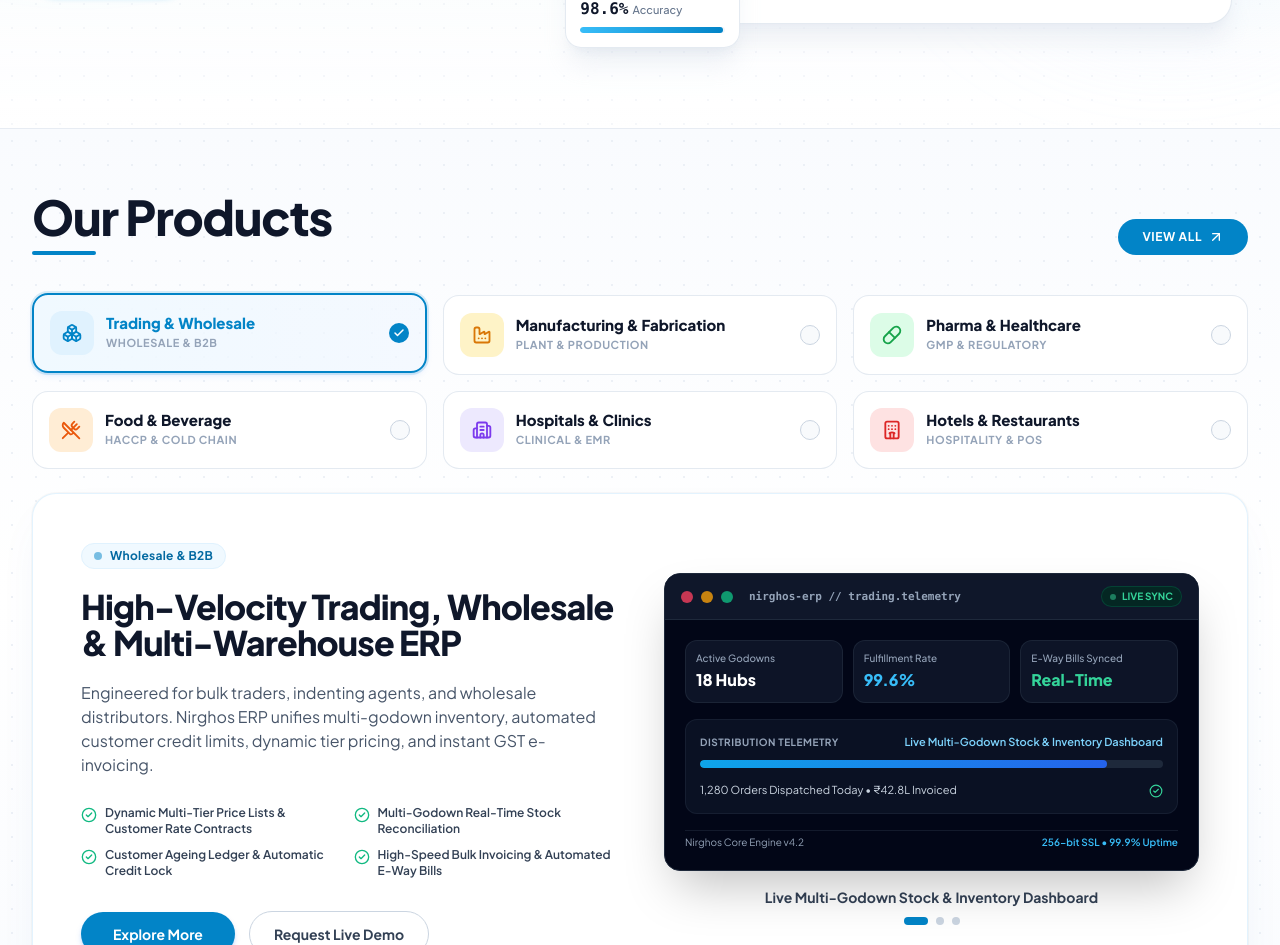
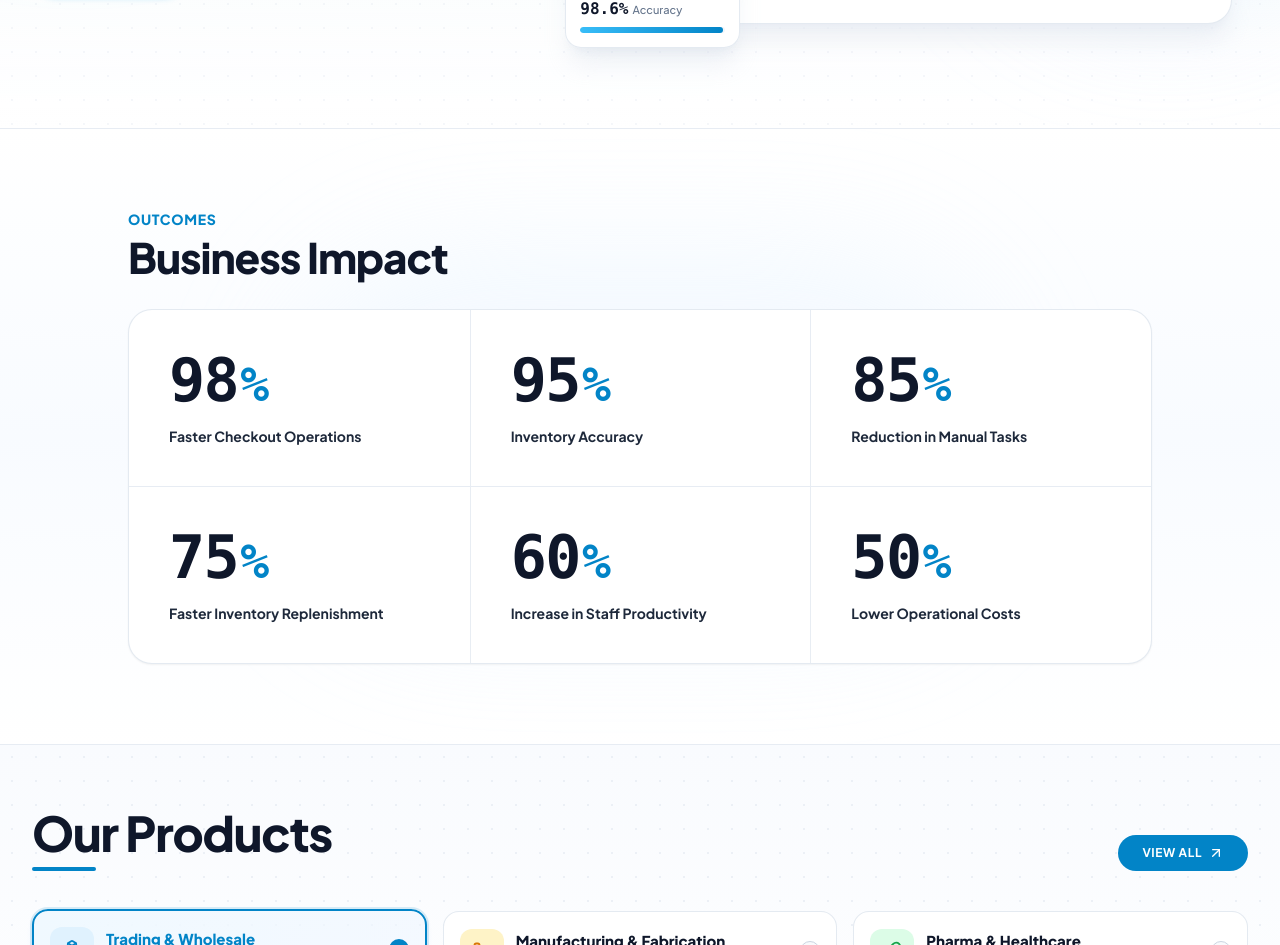
Before and after one commit to bhardakuldip0107-cell/nirghos-erp, a React (Vite) app: page / in a window 1280 px wide. Shown: the part 2900-3845 px from the top of the page. Built offline with nearby package versions, Linux system fonts and the light colour scheme.

Commit message:
feat(home): add OUTCOMES Business Impact metrics section below AI retail platform

```diff
--- a/src/pages/Home/Home.jsx
+++ b/src/pages/Home/Home.jsx
@@ -1942,6 +1942,136 @@ export const Home = () => {
       </section>
 
       {/* ========================================================================= */}
+      {/* 2.6 OUTCOMES - BUSINESS IMPACT (EXACT MATCH TO USER SCREENSHOT)            */}
+      {/* ========================================================================= */}
+      <section id="business-impact-section" className="py-12 sm:py-16 lg:py-20 bg-gradient-to-b from-white via-[#f8fbff] to-white relative overflow-hidden border-b border-slate-200/80">
+
+        {/* Soft Background Radial Ambient Tint matching screenshot */}
+        <div className="absolute top-1/2 left-1/2 -translate-x-1/2 -translate-y-1/2 w-[700px] h-[350px] bg-sky-100/30 rounded-full blur-3xl pointer-events-none"></div>
+
+        <div className="relative max-w-[1440px] mx-auto px-4 sm:px-6 lg:px-8">
+          <div className="max-w-5xl mx-auto">
+
+            {/* Header: Left-Aligned 'OUTCOMES' Badge & 'Business Impact' Title */}
+            <div className="mb-6 sm:mb-8 text-left">
+              <span className="text-xs sm:text-sm font-black uppercase tracking-wider text-[#0284c7] block mb-2">
+                Outcomes
+              </span>
+              <h2 className="text-3xl sm:text-4xl lg:text-[42px] font-black text-slate-900 tracking-tight leading-tight">
+                Business Impact
+              </h2>
+            </div>
+
+            {/* 2 x 3 Grid Card (Exact visual border and styling as user screenshot) */}
+            <div className="rounded-2xl sm:rounded-3xl border border-slate-200/90 bg-white shadow-sm overflow-hidden divide-y divide-slate-200/80">
+
+              {/* Row 1: 3 Metrics */}
+              <div className="grid grid-cols-1 sm:grid-cols-2 lg:grid-cols-3 divide-y sm:divide-y-0 sm:divide-x divide-slate-200/80">
+
+                {/* Metric 1: 98% Faster Checkout Operations */}
+                <div className="p-6 sm:p-8 lg:p-10 flex flex-col justify-center text-left hover:bg-sky-50/20 transition-colors">
+                  <div className="flex items-baseline">
+                    <span className="text-4xl sm:text-5xl lg:text-6xl font-black text-slate-900 font-mono tracking-tight leading-none">
+                      <AnimatedCounter target={98} duration={2000} />
+                    </span>
+                    <span className="text-3xl sm:text-4xl lg:text-5xl font-black text-[#0284c7] font-mono leading-none ml-0.5">
+                      %
+                    </span>
+                  </div>
+                  <span className="text-xs sm:text-sm font-bold text-slate-800 mt-3 sm:mt-4 block leading-snug">
+                    Faster Checkout Operations
+                  </span>
+                </div>
+
+                {/* Metric 2: 95% Inventory Accuracy */}
+                <div className="p-6 sm:p-8 lg:p-10 flex flex-col justify-center text-left hover:bg-sky-50/20 transition-colors">
+                  <div className="flex items-baseline">
+                    <span className="text-4xl sm:text-5xl lg:text-6xl font-black text-slate-900 font-mono tracking-tight leading-none">
+                      <AnimatedCounter target={95} duration={2000} />
+                    </span>
+                    <span className="text-3xl sm:text-4xl lg:text-5xl font-black text-[#0284c7] font-mono leading-none ml-0.5">
+                      %
+                    </span>
+                  </div>
+                  <span className="text-xs sm:text-sm font-bold text-slate-800 mt-3 sm:mt-4 block leading-snug">
+                    Inventory Accuracy
+                  </span>
+                </div>
+
+                {/* Metric 3: 85% Reduction in Manual Tasks */}
+                <div className="p-6 sm:p-8 lg:p-10 flex flex-col justify-center text-left sm:col-span-2 lg:col-span-1 border-t sm:border-t-0 hover:bg-sky-50/20 transition-colors">
+                  <div className="flex items-baseline">
+                    <span className="text-4xl sm:text-5xl lg:text-6xl font-black text-slate-900 font-mono tracking-tight leading-none">
+                      <AnimatedCounter target={85} duration={2000} />
+                    </span>
+                    <span className="text-3xl sm:text-4xl lg:text-5xl font-black text-[#0284c7] font-mono leading-none ml-0.5">
+                      %
+                    </span>
+                  </div>
+                  <span className="text-xs sm:text-sm font-bold text-slate-800 mt-3 sm:mt-4 block leading-snug">
+                    Reduction in Manual Tasks
+                  </span>
+                </div>
+
+              </div>
+
+              {/* Row 2: 3 Metrics */}
+              <div className="grid grid-cols-1 sm:grid-cols-2 lg:grid-cols-3 divide-y sm:divide-y-0 sm:divide-x divide-slate-200/80">
+
+                {/* Metric 4: 75% Faster Inventory Replenishment */}
+                <div className="p-6 sm:p-8 lg:p-10 flex flex-col justify-center text-left hover:bg-sky-50/20 transition-colors">
+                  <div className="flex items-baseline">
+                    <span className="text-4xl sm:text-5xl lg:text-6xl font-black text-slate-900 font-mono tracking-tight leading-none">
+                      <AnimatedCounter target={75} duration={2000} />
+                    </span>
+                    <span className="text-3xl sm:text-4xl lg:text-5xl font-black text-[#0284c7] font-mono leading-none ml-0.5">
+                      %
+                    </span>
+                  </div>
+                  <span className="text-xs sm:text-sm font-bold text-slate-800 mt-3 sm:mt-4 block leading-snug">
+                    Faster Inventory Replenishment
+                  </span>
+                </div>
+
+                {/* Metric 5: 60% Increase in Staff Productivity */}
+                <div className="p-6 sm:p-8 lg:p-10 flex flex-col justify-center text-left hover:bg-sky-50/20 transition-colors">
+                  <div className="flex items-baseline">
+                    <span className="text-4xl sm:text-5xl lg:text-6xl font-black text-slate-900 font-mono tracking-tight leading-none">
+                      <AnimatedCounter target={60} duration={2000} />
+                    </span>
+                    <span className="text-3xl sm:text-4xl lg:text-5xl font-black text-[#0284c7] font-mono leading-none ml-0.5">
+                      %
+                    </span>
+                  </div>
+                  <span className="text-xs sm:text-sm font-bold text-slate-800 mt-3 sm:mt-4 block leading-snug">
+                    Increase in Staff Productivity
+                  </span>
+                </div>
+
+                {/* Metric 6: 50% Lower Operational Costs */}
+                <div className="p-6 sm:p-8 lg:p-10 flex flex-col justify-center text-left sm:col-span-2 lg:col-span-1 border-t sm:border-t-0 hover:bg-sky-50/20 transition-colors">
+                  <div className="flex items-baseline">
+                    <span className="text-4xl sm:text-5xl lg:text-6xl font-black text-slate-900 font-mono tracking-tight leading-none">
+                      <AnimatedCounter target={50} duration={2000} />
+                    </span>
+                    <span className="text-3xl sm:text-4xl lg:text-5xl font-black text-[#0284c7] font-mono leading-none ml-0.5">
+                      %
+                    </span>
+                  </div>
+                  <span className="text-xs sm:text-sm font-bold text-slate-800 mt-3 sm:mt-4 block leading-snug">
+                    Lower Operational Costs
+                  </span>
+                </div>
+
+              </div>
+
+            </div>
+
+          </div>
+        </div>
+      </section>
+
+      {/* ========================================================================= */}
       {/* 3. OUR PRODUCTS SECTION (EXACT MATCH TO USER SCREENSHOT)                  */}
       {/* ========================================================================= */}
       <section id="our-products-section" className="py-12 sm:py-14 lg:py-16 bg-gradient-to-b from-[#f9fbfe] via-white to-[#f9fbfe] relative overflow-hidden border-b border-slate-200/80">
```
